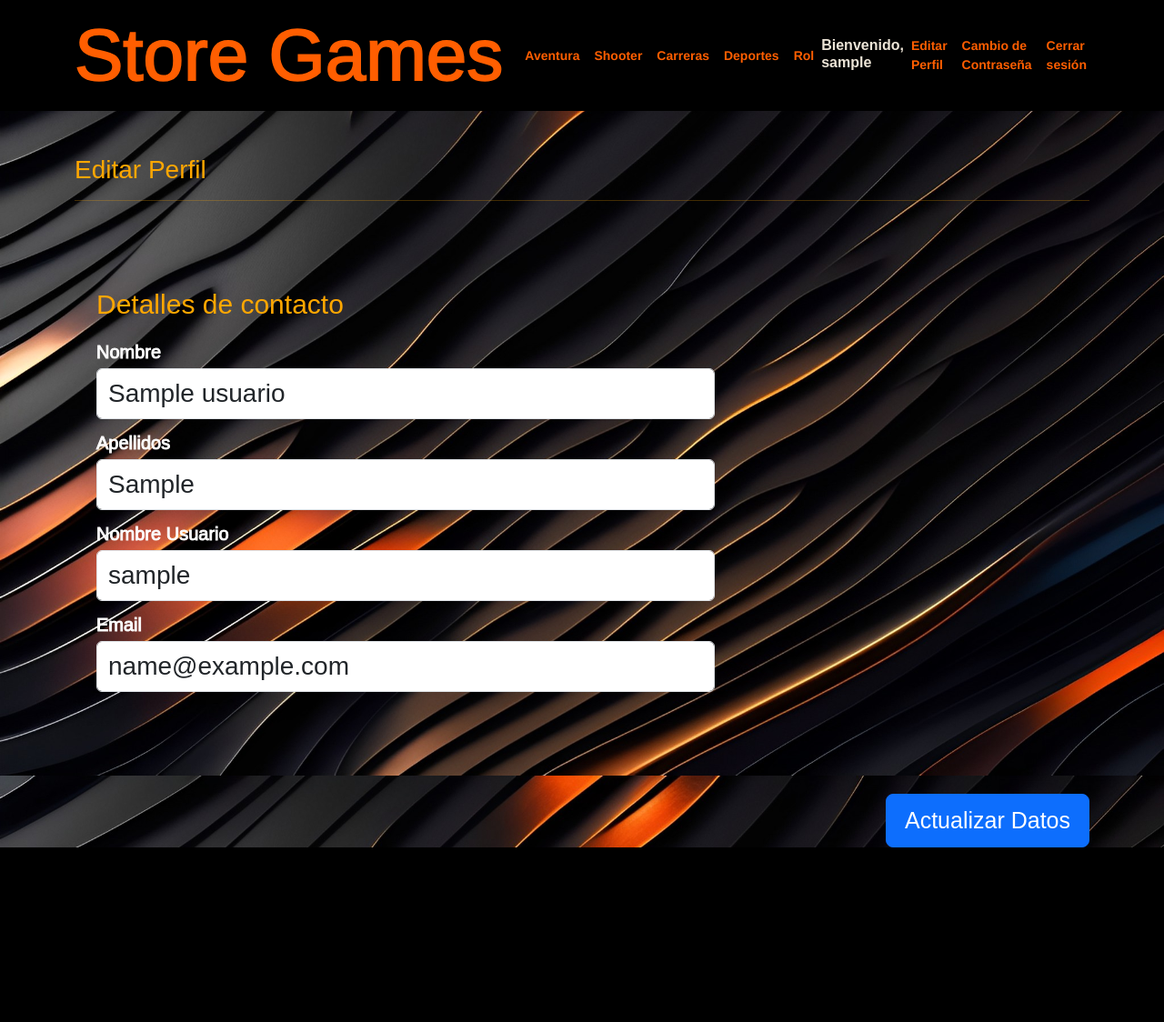
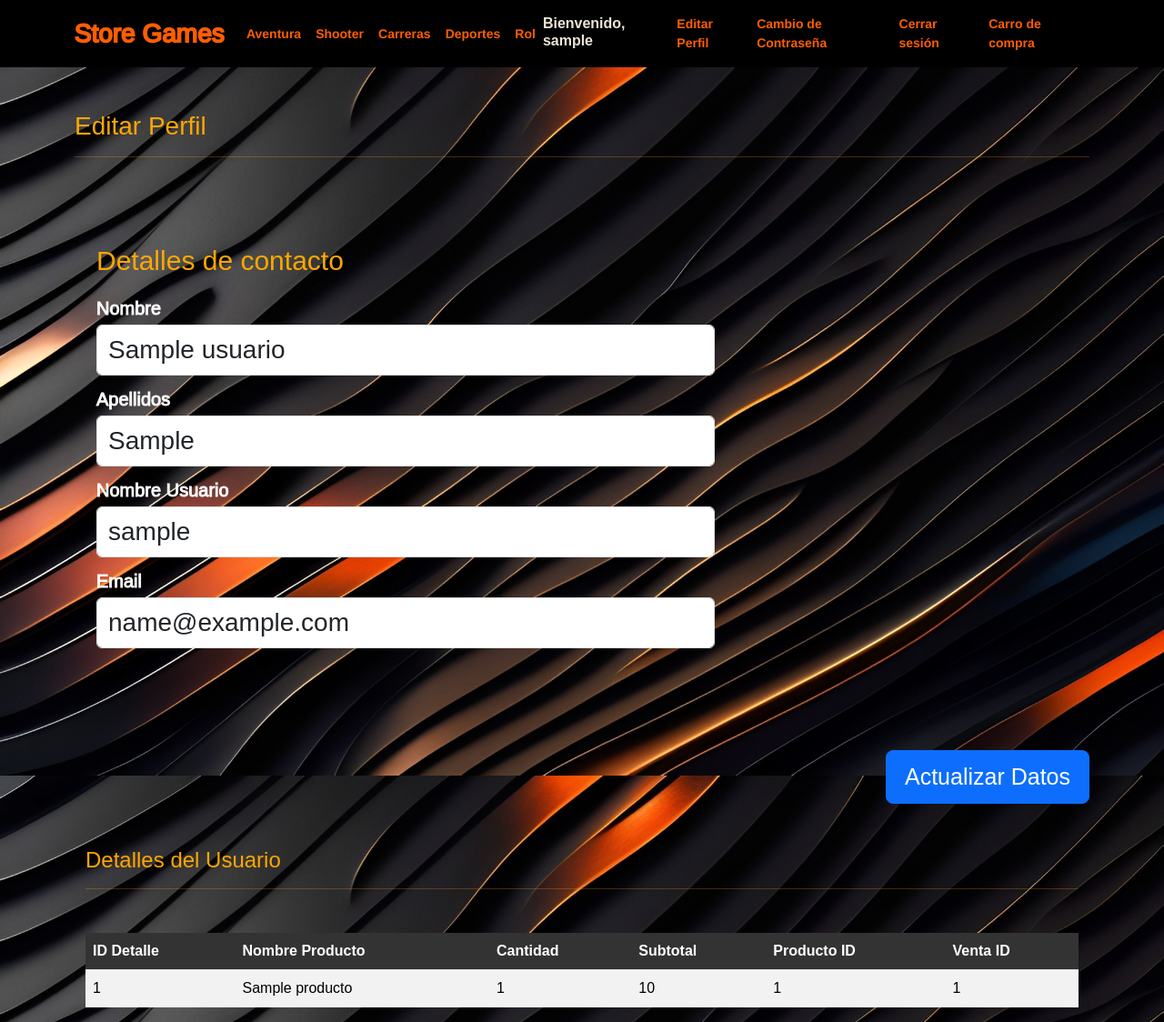
Before and after one commit to AlexisVarela2811/ProjectDjango, a Django app: page /editarperfil/ in a window 1280 px wide. Shown: the whole page at 91% size. Before the commit the page ends 932 px from the top, so only its background shows below. Run offline with Django 4.2, Linux system fonts and the light colour scheme; a user stored in the database is signed in; tables that the repository leaves empty hold one stand-in row (values such as "Sample post").

Commit message:
Add files via upload

```diff
--- a/StoreGames/templates/StoreGames/html/aventura.html
+++ b/StoreGames/templates/StoreGames/html/aventura.html
@@ -18,7 +18,7 @@
 <nav class="navbar navbar-expand-lg navbar-light custom-navbar-bg">
     <div class="container">
         <a class="navbar-brand" href="{% url 'index' %}">
-            <h1 class="logo">Store Games</h1>
+            <h3 class="logo">Store Games</h3>
         </a>
         <!-- Botón para dispositivos pequeños -->
         <button class="navbar-toggler" type="button" data-bs-toggle="collapse" data-bs-target="#navbarNav"
--- a/StoreGames/templates/StoreGames/html/cambio_contrasena.html
+++ b/StoreGames/templates/StoreGames/html/cambio_contrasena.html
@@ -17,7 +17,7 @@
 <nav class="navbar navbar-expand-lg navbar-light custom-navbar-bg">
     <div class="container">
         <a class="navbar-brand" href="{% url 'index' %}">
-            <h1 class="logo">Store Games</h1>
+            <h3 class="logo">Store Games</h3>
         </a>
         <!-- Botón para dispositivos pequeños -->
         <button class="navbar-toggler" type="button" data-bs-toggle="collapse" data-bs-target="#navbarNav"
--- a/StoreGames/templates/StoreGames/html/carreras.html
+++ b/StoreGames/templates/StoreGames/html/carreras.html
@@ -16,7 +16,7 @@
     <nav class="navbar navbar-expand-lg navbar-light custom-navbar-bg">
         <div class="container">
             <a class="navbar-brand" href="{% url 'index' %}">
-                <h1 class="logo">Store Games</h1>
+                <h3 class="logo">Store Games</h3>
             </a>
             <button class="navbar-toggler" type="button" data-bs-toggle="collapse" data-bs-target="#navbarNav"
                     aria-controls="navbarNav" aria-expanded="false" aria-label="Toggle navigation">
--- a/StoreGames/templates/StoreGames/html/deportes.html
+++ b/StoreGames/templates/StoreGames/html/deportes.html
@@ -18,7 +18,7 @@
 <nav class="navbar navbar-expand-lg navbar-light custom-navbar-bg">
     <div class="container">
         <a class="navbar-brand" href="{% url 'index' %}">
-            <h1 class="logo">Store Games</h1>
+            <h3 class="logo">Store Games</h3>
         </a>
         <!-- Botón para dispositivos pequeños -->
         <button class="navbar-toggler" type="button" data-bs-toggle="collapse" data-bs-target="#navbarNav"
--- a/StoreGames/templates/StoreGames/html/editar_perfil.html
+++ b/StoreGames/templates/StoreGames/html/editar_perfil.html
@@ -1,12 +1,14 @@
 <!DOCTYPE html>
 <html lang="en">
+<!--Cargo static de py-->
 {% load static %}
+
 <head>
-    <meta charset="UTF-8" />
-    <meta name="viewport" content="width=device-width, initial-scale=1.0" />
-    <title>STOREGAMES | Editar Perfil</title>
+    <meta charset="UTF-8">
+    <meta name="viewport" content="width=device-width, initial-scale=1.0">
+    <title>Store Games</title>
     <link href="https://cdn.jsdelivr.net/npm/bootstrap@5.3.1/dist/css/bootstrap.min.css" rel="stylesheet"
-        integrity="sha384-4bw+/aepP/YC94hEpVNVgiZdgIC5+VKNBQNGCHeKRQN+PtmoHDEXuppvnDJzQIu9" crossorigin="anonymous" />
+        integrity="sha384-4bw+/aepP/YC94hEpVNVgiZdgIC5+VKNBQNGCHeKRQN+PtmoHDEXuppvnDJzQIu9" crossorigin="anonymous">
         <link rel="stylesheet" href="{% static 'StoreGames/css/style.css' %}">
     <link rel="stylesheet" href="{% static 'StoreGames/css/style_usuario.css' %}">
 </head>
@@ -17,7 +19,7 @@
 <nav class="navbar navbar-expand-lg navbar-light custom-navbar-bg">
     <div class="container">
         <a class="navbar-brand" href="{% url 'index' %}">
-            <h1 class="logo">Store Games</h1>
+            <h3 class="logo">Store Games</h3>
         </a>
         <!-- Botón para dispositivos pequeños -->
         <button class="navbar-toggler" type="button" data-bs-toggle="collapse" data-bs-target="#navbarNav"
@@ -59,15 +61,15 @@
             <li class="nav-item">
                 <a class="nav-link registro" href="{% url 'logout' %}">Cerrar sesión</a>
             </li>
+            <li class="nav-item">
+              <a class="nav-link registro" href="{% url 'carrito' %}">Carro de compra</a>
+          </li>
             {% else %}
                 <li class="nav-item">
-                        <a class="nav-link registro" href="{% url 'login' %}">Inicio de Sesión</a>
+                    <a class="nav-link registro" href="{% url 'loginc' %}">Inicio de Sesión</a>
                 </li>
                 <li class="nav-item">
                     <a class="nav-link registro" href="{% url 'registro' %}">Registro</a>
-                    </li>
-                    <li class="nav-item">
-                        <a class="nav-link registro" href="{% url 'cambio_contrasena' %}">Cambio de Contraseña</a>
                 </li>
             {% endif %}
         </ul>
@@ -82,7 +84,6 @@
                 <h3>Editar Perfil</h3>
                 <hr>
             </div>
-            <!-- Formulario de Editar Perfil -->
             <form method="post" action="{% url 'editarperfil' %}">
                 {% if user.is_authenticated %}
                 {% csrf_token %}
@@ -90,6 +91,8 @@
                     <div class="col-md-8 mb-5 mb-md-0">
                         <div class="bg-secondary-soft px-4 py-5 rounded">
                             <h4 class="mb-4 mt-0 txtperfil">Detalles de contacto</h4>
+
+
                             <div class="mb-3">
                                 <label class="form-label label-nombre">Nombre</label>
                                 <input type="text" class="form-control" name="nombre" aria-label="User" value="{{user.nombre}}">
@@ -106,6 +109,8 @@
                                 <label class="form-label label-nombre">Email</label>
                                 <input type="email" class="form-control" name="email"  id="inputEmail4" value="{{user.email}}">
                             </div>
+
+
                         </div>
                     </div>
                 </div>
@@ -114,11 +119,40 @@
                 </div>
                 {% endif %}
             </form>
+
+            <div class="container mt-5 ">
+                <div class="my-5 txtperfil">
+                    <h4>Detalles del Usuario</h4>
+                    <hr>
+                </div>
+                <table class="table table-striped black-background-table">
+                    <thead>
+                        <tr>
+                            <th scope="col">ID Detalle</th>
+                            <th scope="col">Nombre Producto</th>
+                            <th scope="col">Cantidad</th>
+                            <th scope="col">Subtotal</th>
+                            <th scope="col">Producto ID</th>
+                            <th scope="col">Venta ID</th>
+                        </tr>
+                    </thead>
+                    <tbody>
+                        {% for detalle in detalles %}
+                        <tr>
+                            <td>{{ detalle.idDetalle }}</td>
+                            <td>{{ detalle.producto.nombreProducto }}</td>
+                            <td>{{ detalle.cantidad }}</td>
+                            <td>{{ detalle.subTotal }}</td>
+                            <td>{{ detalle.producto_id }}</td>
+                            <td>{{ detalle.venta_id }}</td>
+                        </tr>
+                        {% endfor %}
+                    </tbody>
+                </table>
             </div>
         </div>
     </div>
 
-<!-- Modal de Error -->
     <div class="modal fade" id="errorModal" tabindex="-1" role="dialog" aria-labelledby="errorModalLabel" aria-hidden="true">
         <div class="modal-dialog" role="document">
             <div class="modal-content">
@@ -138,12 +172,8 @@
         </div>
     </div>
 
-<!-- Scripts y otros elementos al final del cuerpo del HTML -->
     <script src="https://code.jquery.com/jquery-3.6.0.min.js"></script>
-<script src="https://cdn.jsdelivr.net/npm/bootstrap@5.3.1/dist/js/bootstrap.bundle.min.js"
-    integrity="sha384-HwwvtgBNo3bZJJLYd8oVXjrBZt8cqVSpeBNS5n7C8IVInixGAoxmnlMuBnhbgrkm"
-    crossorigin="anonymous"></script>
-
+    <script src="https://cdn.jsdelivr.net/npm/bootstrap@5.3.1/dist/js/bootstrap.bundle.min.js"></script>
     <script>
         var error_message = "{{ error_message|escapejs }}";
         if (error_message) {
@@ -153,6 +183,5 @@
             });
         }
     </script>
-
 </body>
 </html>
--- a/StoreGames/templates/StoreGames/html/rol.html
+++ b/StoreGames/templates/StoreGames/html/rol.html
@@ -18,7 +18,7 @@
 <nav class="navbar navbar-expand-lg navbar-light custom-navbar-bg">
     <div class="container">
         <a class="navbar-brand" href="{% url 'index' %}">
-            <h1 class="logo">Store Games</h1>
+            <h3 class="logo">Store Games</h3>
         </a>
         <!-- Botón para dispositivos pequeños -->
         <button class="navbar-toggler" type="button" data-bs-toggle="collapse" data-bs-target="#navbarNav"
--- a/StoreGames/templates/StoreGames/html/shooter.html
+++ b/StoreGames/templates/StoreGames/html/shooter.html
@@ -18,7 +18,7 @@
 <nav class="navbar navbar-expand-lg navbar-light custom-navbar-bg">
     <div class="container">
         <a class="navbar-brand" href="{% url 'index' %}">
-            <h1 class="logo">Store Games</h1>
+            <h3 class="logo">Store Games</h3>
         </a>
         <!-- Botón para dispositivos pequeños -->
         <button class="navbar-toggler" type="button" data-bs-toggle="collapse" data-bs-target="#navbarNav"
--- a/StoreGames/templates/StoreGames/html/usuario_perfil.html
+++ b/StoreGames/templates/StoreGames/html/usuario_perfil.html
@@ -17,7 +17,7 @@
 <nav class="navbar navbar-expand-lg navbar-light custom-navbar-bg">
     <div class="container">
         <a class="navbar-brand" href="{% url 'index' %}">
-            <h1 class="logo">Store Games</h1>
+            <h3 class="logo">Store Games</h3>
         </a>
         <!-- Botón para dispositivos pequeños -->
         <button class="navbar-toggler" type="button" data-bs-toggle="collapse" data-bs-target="#navbarNav"
--- a/StoreGames/templates/StoreGames/html/ver_perfil.html
+++ b/StoreGames/templates/StoreGames/html/ver_perfil.html
@@ -20,7 +20,7 @@
 <nav class="navbar navbar-expand-lg navbar-light custom-navbar-bg">
     <div class="container">
         <a class="navbar-brand" href="{% url 'index' %}">
-            <h1 class="logo">Store Games</h1>
+            <h3 class="logo">Store Games</h3>
         </a>
         <!-- Botón para dispositivos pequeños -->
         <button class="navbar-toggler" type="button" data-bs-toggle="collapse" data-bs-target="#navbarNav"
```
Also changed, not shown: StoreGames/templates/StoreGames/html/login.html (+6 -6 lines), StoreGames/templates/StoreGames/html/registro.html (+5 -2 lines), StoreGames/templates/StoreGames/index.html (+51 -4 lines), StoreGames/templates/StoreGames/html/bienvenida.html (line endings or trailing spaces), StoreGames/templates/StoreGames/html/carrito.html (line endings or trailing spaces), StoreGames/templates/StoreGames/html/cierresesion.html (line endings or trailing spaces), StoreGames/templates/StoreGames/html/compra_finalizada.html (line endings or trailing spaces). Lines whose indentation alone changed are shown as unchanged.
